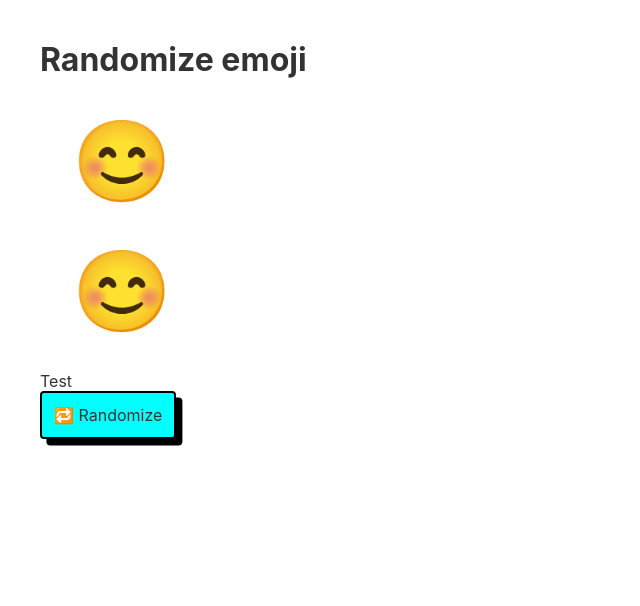
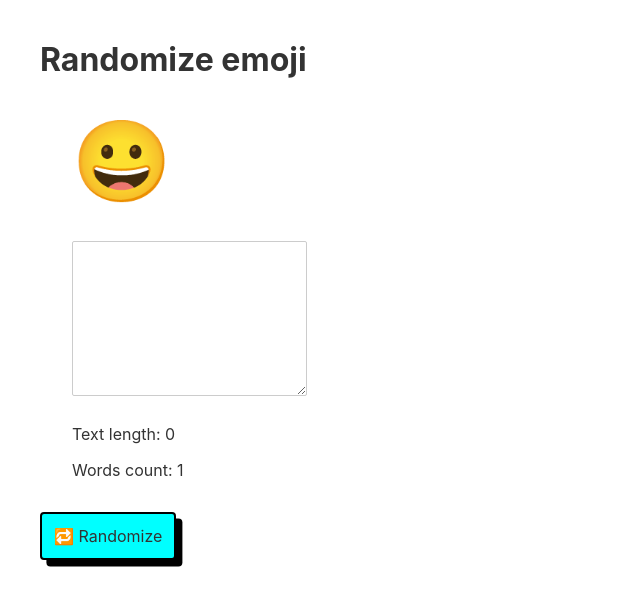
Before and after one commit to grammer-org/Learn-svelte, a Svelte app: page / in a window 1280 px wide. Shown: the top 606 px of the page, without its empty margins (0-640 px from the left). Built offline with nearby package versions, Linux system fonts and the light colour scheme.

Commit message:
Binding and reactivity in svelte

```diff
--- a/src/App.svelte
+++ b/src/App.svelte
@@ -1,13 +1,22 @@
 <script>
 	import EmojiDisplay from "./EmojiDisplay.svelte"
+	import EmojiDesc from "./EmojiDesc.svelte"
+	let currentEmoji = '😀'
+	const emojis = ['😀', '😊', '😎', '🙋‍♀️']
+	function randomEmojis(){
+		return emojis[Math.floor(Math.random() * emojis.length)]
+	}
+	function handleButton(){
+		currentEmoji = randomEmojis()
+	}
 </script>
 
 <main>
 	<h1>Randomize emoji</h1>
-	<EmojiDisplay emojiAngry={'😡'} emojiHappy={'😊'}/>
-	<EmojiDisplay emojiAngry={'😡'} emojiHappy={'😊'}/>
-	<div>Test</div>
-	<button>🔁 Randomize</button>
+	<EmojiDisplay {currentEmoji}/>
+	<EmojiDesc />
+	<!-- <div>{emoji}</div> -->
+	<button on:click={handleButton}>🔁 Randomize</button>
 </main>
 
 <style>
--- /dev/null
+++ b/src/EmojiDesc.svelte
@@ -0,0 +1,20 @@
+<script>
+    let desc = ''
+    $: descLength = desc.length
+    $: descWords = desc.split(" ").length
+</script>
+
+<main>
+    <div>
+        <p>{desc}</p>
+        <textarea bind:value={desc} rows="7"></textarea>
+        <p>Text length: {descLength}</p>
+        <p>Words count: {descWords}</p>
+    </div>
+</main>
+
+<style>
+    div {
+        margin: 2em;
+    }
+</style>
--- a/src/EmojiDisplay.svelte
+++ b/src/EmojiDisplay.svelte
@@ -1,10 +1,5 @@
 <script>
-	export let emojiAngry
-	export let emojiHappy
-	let currentEmoji = emojiAngry
-	setTimeout(() => {
-		currentEmoji = emojiHappy
-	}, 2000)
+	export let currentEmoji
 </script>
 
 <main>
```
